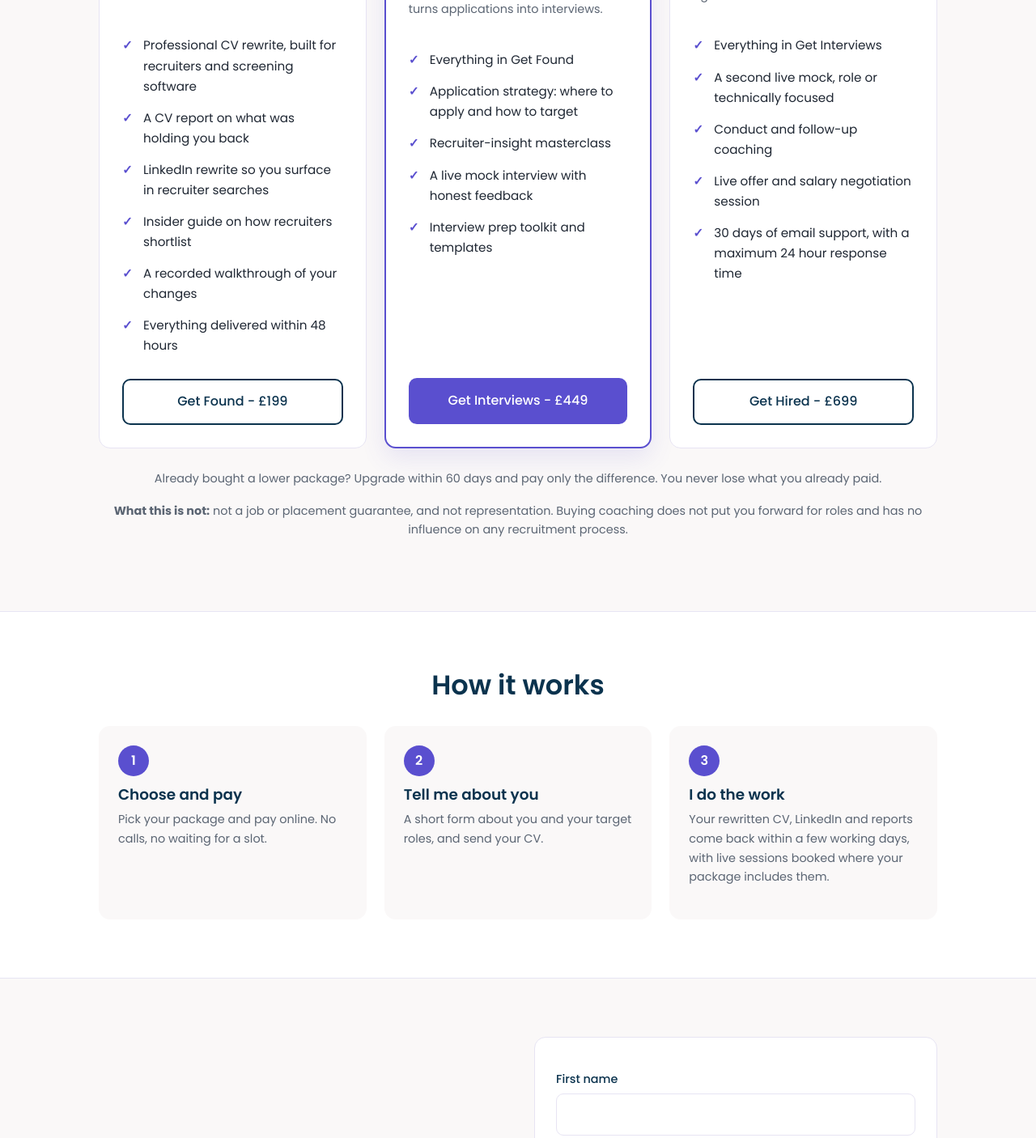
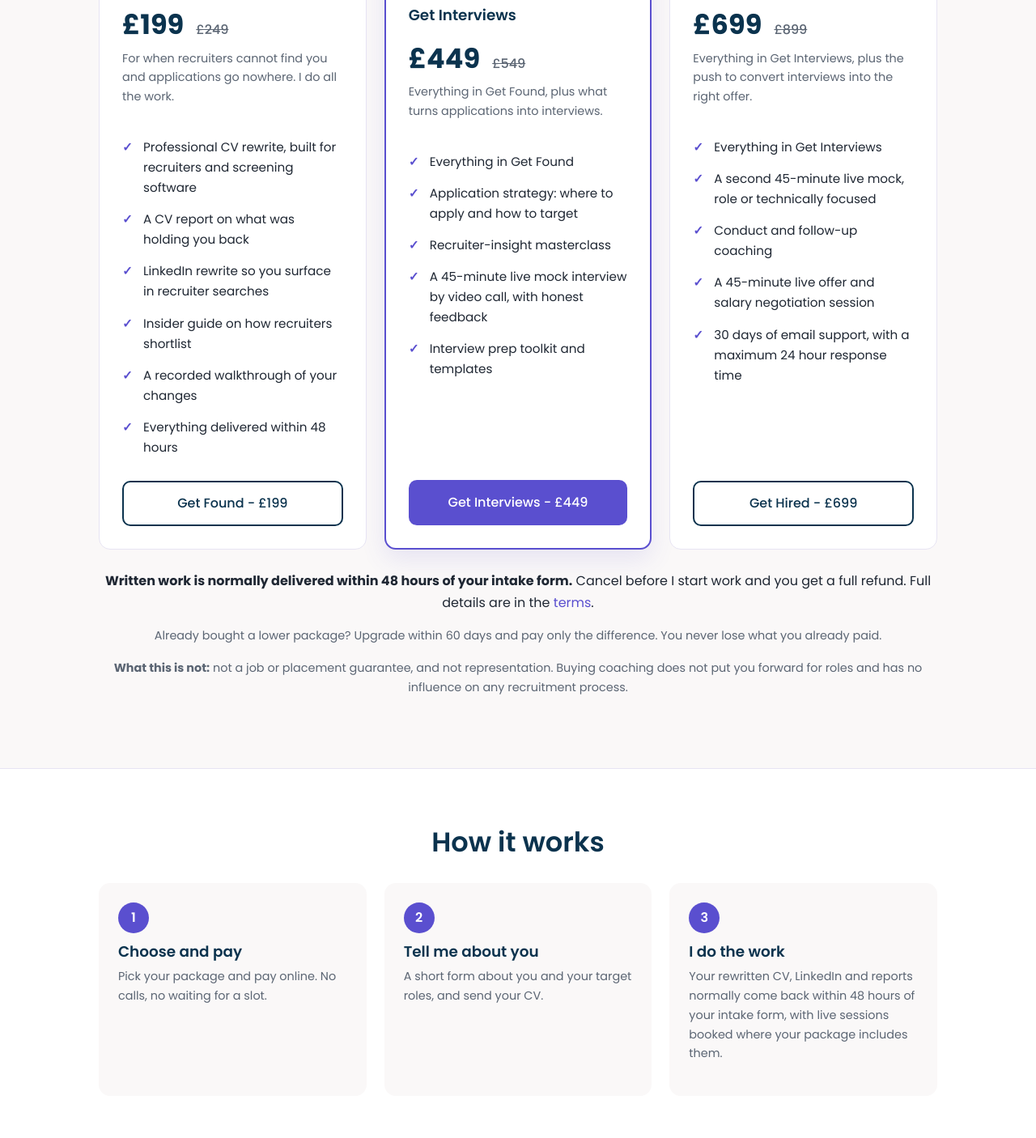
Before and after one commit to AndrewCoderise/coderise-coaching-site, a plain HTML site: page public/index.html in a window 1280 px wide. Shown: the part 2032-3438 px from the top of the page at 81% size. Drawn offline with Linux system fonts and the light colour scheme.

Commit message:
Name Andrew on the site, add session details and a delivery and refund line
- About: name, background and LinkedIn link
- Packages: live sessions are 45 minutes by video call, plus an FAQ on how they work
- Delivery and refund summary beside the Buy buttons, and one delivery time (48 hours) throughout

Co-Authored-By: Claude Fable 5.2 <noreply@anthropic.com>
Claude-Session: https://claude.ai/code/session_01XRSobbw11vQuhhPpokcWJi

```diff
--- a/public/index.html
+++ b/public/index.html
@@ -155,7 +155,8 @@
 <section class="section alt" id="about">
   <div class="wrap">
     <h2>Coaching from inside the hiring machine</h2>
-    <p class="lead" style="max-width:760px">I am a Tech Recruiter, and before that I spent six years as a Head of HR. Most career advice is written by people who have never shortlisted anyone. This is the opposite: the inside view, turned into practical help.</p>
+    <p class="lead" style="max-width:760px">I am Andrew Basley. I have worked in recruitment and hiring for nearly 20 years, as a Tech Recruiter and for six years as a Head of HR. Most career advice is written by people who have never shortlisted anyone. This is the opposite: the inside view, turned into practical help.</p>
+    <p style="max-width:760px">I led People and Talent at FITTS, a bootstrapped startup that went on to a seven-figure exit, and today I place engineers at venture-backed startups. You can check who you are dealing with on <a href="https://www.linkedin.com/in/andrewbasley" target="_blank" rel="noopener">my LinkedIn profile</a>.</p>
     <p style="max-width:760px" class="muted">I have sat in all three of the seats that decide whether you get the job. I know what each of them is really looking for, because I have been each of them.</p>
     <div class="grid seats">
       <div class="seat"><h3>The external recruiter</h3><p class="note">Deciding whether to put you forward at all.</p></div>
@@ -197,7 +198,7 @@
           <li>Everything in Get Found</li>
           <li>Application strategy: where to apply and how to target</li>
           <li>Recruiter-insight masterclass</li>
-          <li>A live mock interview with honest feedback</li>
+          <li>A 45-minute live mock interview by video call, with honest feedback</li>
           <li>Interview prep toolkit and templates</li>
         </ul>
         <!-- Replace href with your Stripe Payment Link for Get Interviews -->
@@ -210,9 +211,9 @@
         <p class="note">Everything in Get Interviews, plus the push to convert interviews into the right offer.</p>
         <ul>
           <li>Everything in Get Interviews</li>
-          <li>A second live mock, role or technically focused</li>
+          <li>A second 45-minute live mock, role or technically focused</li>
           <li>Conduct and follow-up coaching</li>
-          <li>Live offer and salary negotiation session</li>
+          <li>A 45-minute live offer and salary negotiation session</li>
           <li>30 days of email support, with a maximum 24 hour response time</li>
         </ul>
         <!-- Replace href with your Stripe Payment Link for Get Hired -->
@@ -220,7 +221,8 @@
       </div>
 
     </div>
-    <p class="center note" style="margin-top:26px">Already bought a lower package? Upgrade within 60 days and pay only the difference. You never lose what you already paid.</p>
+    <p class="center" style="margin-top:26px"><strong>Written work is normally delivered within 48 hours of your intake form.</strong> Cancel before I start work and you get a full refund. Full details are in the <a href="terms.html">terms</a>.</p>
+    <p class="center note">Already bought a lower package? Upgrade within 60 days and pay only the difference. You never lose what you already paid.</p>
     <p class="center note"><strong>What this is not:</strong> not a job or placement guarantee, and not representation. Buying coaching does not put you forward for roles and has no influence on any recruitment process.</p>
   </div>
 </section>
@@ -232,7 +234,7 @@
     <div class="grid steps" style="margin-top:30px">
       <div class="step"><h3>Choose and pay</h3><p class="note">Pick your package and pay online. No calls, no waiting for a slot.</p></div>
       <div class="step"><h3>Tell me about you</h3><p class="note">A short form about you and your target roles, and send your CV.</p></div>
-      <div class="step"><h3>I do the work</h3><p class="note">Your rewritten CV, LinkedIn and reports come back within a few working days, with live sessions booked where your package includes them.</p></div>
+      <div class="step"><h3>I do the work</h3><p class="note">Your rewritten CV, LinkedIn and reports normally come back within 48 hours of your intake form, with live sessions booked where your package includes them.</p></div>
     </div>
   </div>
 </section>
@@ -298,7 +300,8 @@
     <h2 class="center" style="margin-bottom:30px">Questions</h2>
     <details><summary>Who is this for?</summary><p>Graduates and early-career engineers and technologists who are struggling to get found, get interviews, or get over the line on an offer.</p></details>
     <details><summary>Is this a job guarantee?</summary><p>No. No honest coach can guarantee a job. What I guarantee is work that materially improves how you come across to recruiters and hiring teams, based on how hiring actually works.</p></details>
-    <details><summary>How does delivery work?</summary><p>You buy online, complete a short intake form and send your CV, and I do the work. Done-for-you items come back within a few working days. Packages with live sessions include booking once you have purchased.</p></details>
+    <details><summary>How does delivery work?</summary><p>You buy online, complete a short intake form and send your CV, and I do the work. Done-for-you items normally come back within 48 hours of your intake form. Live sessions are booked by email once your written work is delivered.</p></details>
+    <details><summary>How do the live sessions work?</summary><p>Each live session is 45 minutes, one to one with me, by video call. Once your written work is delivered I email you to agree a time that suits you. If you need to move a session, give me 24 hours' notice and we will find a new slot.</p></details>
     <details><summary>Do we talk on a call first?</summary><p>No. This is a self-serve service by design, which keeps it affordable and fast. Everything you need to choose is here, and questions can be answered by email.</p></details>
     <details><summary>Can I upgrade later?</summary><p>Yes. Upgrade within 60 days and pay only the difference between your package and the higher one.</p></details>
     <details><summary>Is this connected to your recruitment business?</summary><p>They are run separately. Buying coaching does not put you forward for any role and has no influence on any recruitment process. Coaching simply improves your chances in the open market.</p></details>
```
